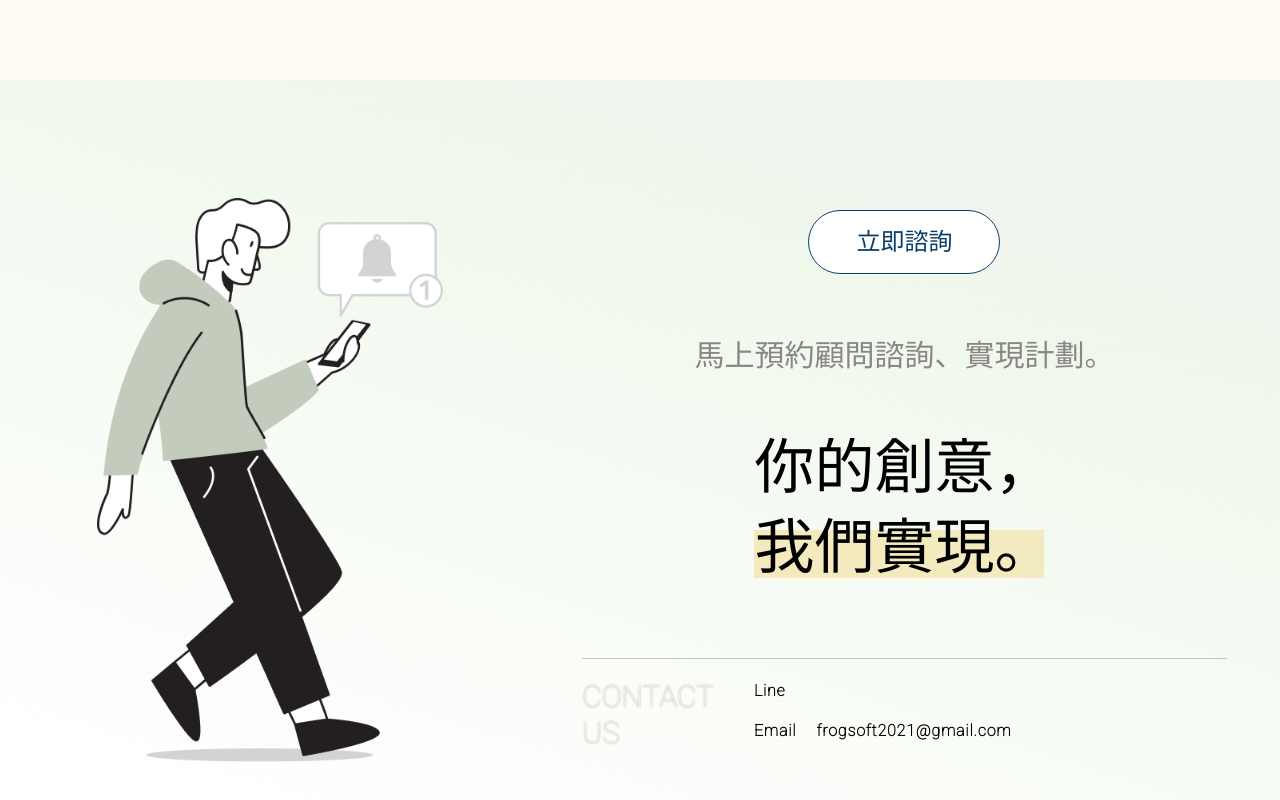
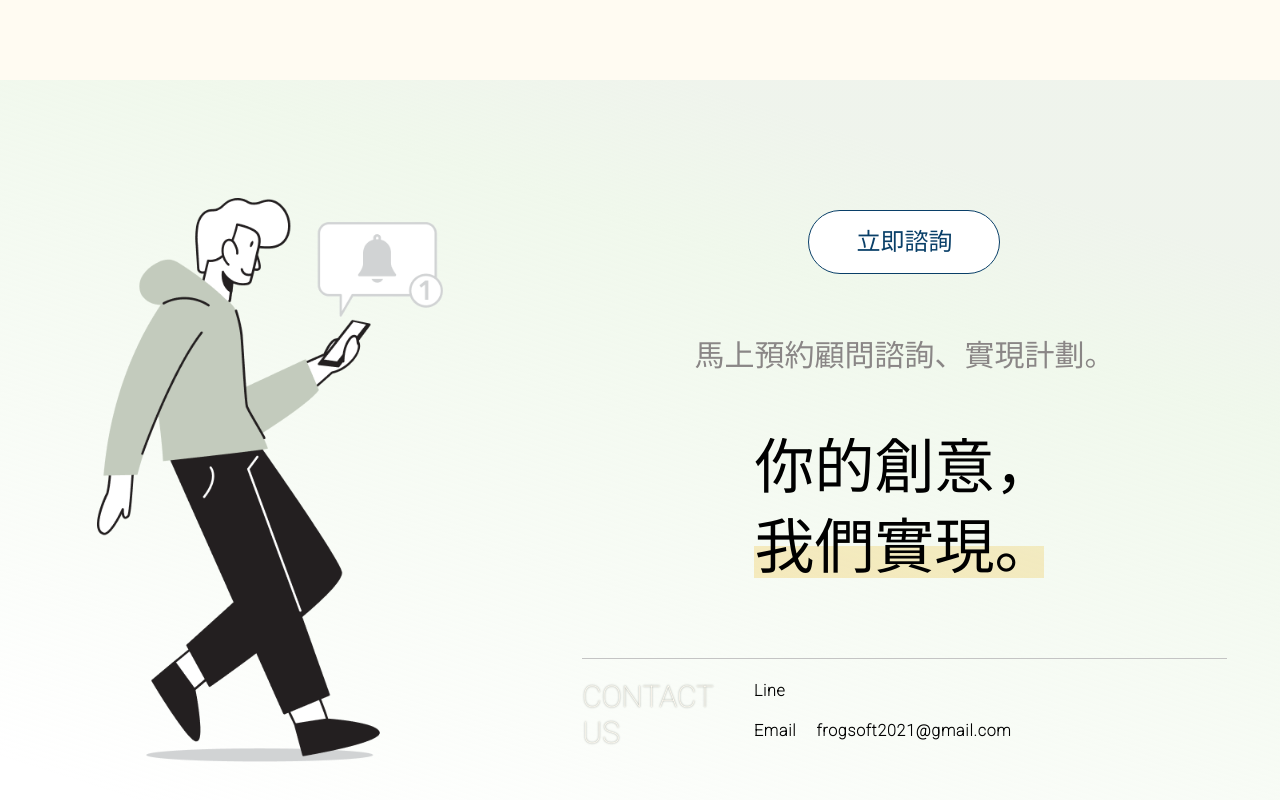
Before and after one commit to FrogSoftTw/FrogSoftTw.github.io, a Vue app: page / in a window 1280 px wide. Shown: the part 2320-3120 px from the top of the page. Built offline with nearby package versions, Linux system fonts and the light colour scheme; a web font is replaced by a local one.

Commit message:
Adjust RWD
Signed-off-by: Jack Chen <tonyjohn7@hotmail.com.tw>

```diff
--- a/src/components/Contact.vue
+++ b/src/components/Contact.vue
@@ -60,8 +60,8 @@
   }
   @media (min-width: 680px) {
     .contact-img-mobile {
-    max-width: 180px;
-  }
+      max-width: 180px;
+    }
   }
   .contact-img-mobile img {
     width: 100%;
@@ -87,8 +87,18 @@
     bottom: 0;
     z-index: -1;
     width: 100%;
-    height: 3rem;
+    height: 1rem;
     background-color: #FCE7B2;
+  }
+  @media (min-width: 768px) {
+    .contact-title::after {
+      height: 1.5rem;
+    }
+  }
+  @media (min-width: 1024px) {
+    .contact-title::after {
+      height: 2rem;
+    }
   }
   .contact-label {
     color: #FFFBF2;
```
